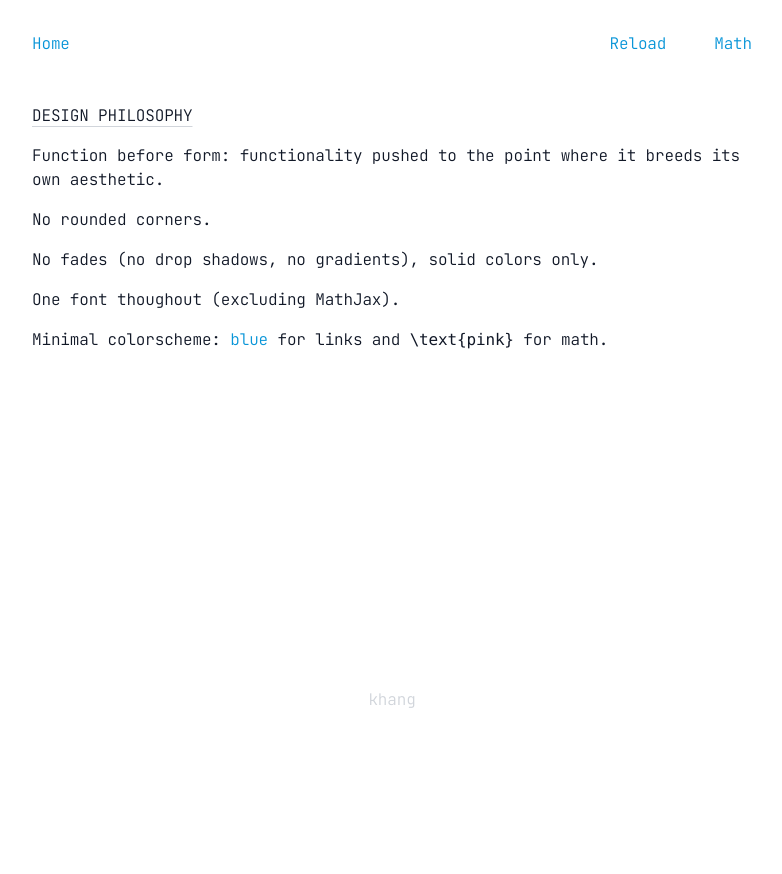
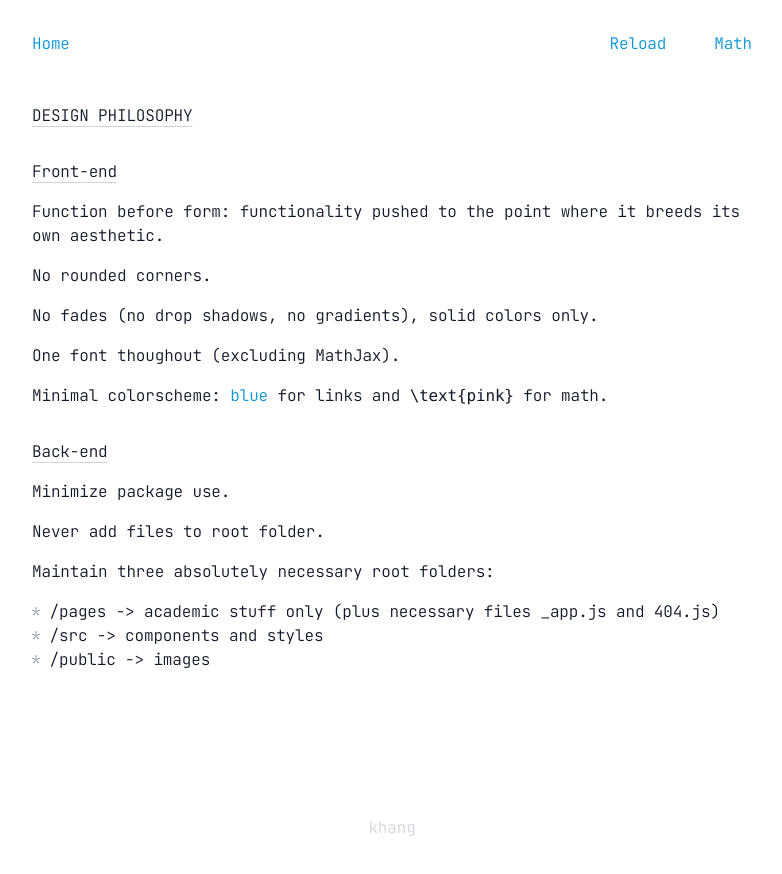
Before and after one commit to nguyenvukhang/minnesoda, a Next.js app: page /design in a window 1280 px wide. Shown: the top 874 px of the page, without its empty margins (248-1030 px from the left). Before the commit the page ends 800 px from the top, so only its background shows below. Built offline with nearby package versions, Linux system fonts and the light colour scheme; what better-react-mathjax would draw is missing.

Commit message:
last cleanup

```diff
--- a/pages/design.mdx
+++ b/pages/design.mdx
@@ -1,5 +1,7 @@
 Design Philosophy
 =================
+
+## Front-end
 
 Function before form: functionality pushed to the point where it
 breeds its own aesthetic.
@@ -11,3 +13,15 @@ No fades (no drop shadows, no gradients), solid colors only.
 One font thoughout (excluding MathJax).
 
 Minimal colorscheme: [blue]() for links and `\text{pink}` for math.
+
+## Back-end
+
+Minimize package use.
+
+Never add files to root folder.
+
+Maintain three absolutely necessary root folders:
+
+* /pages -> academic stuff only (plus necessary files \_app.js and 404.js)
+* /src -> components and styles
+* /public -> images
```
Also changed, not shown: 1 other file (tests, documents, lock files or other folders).
